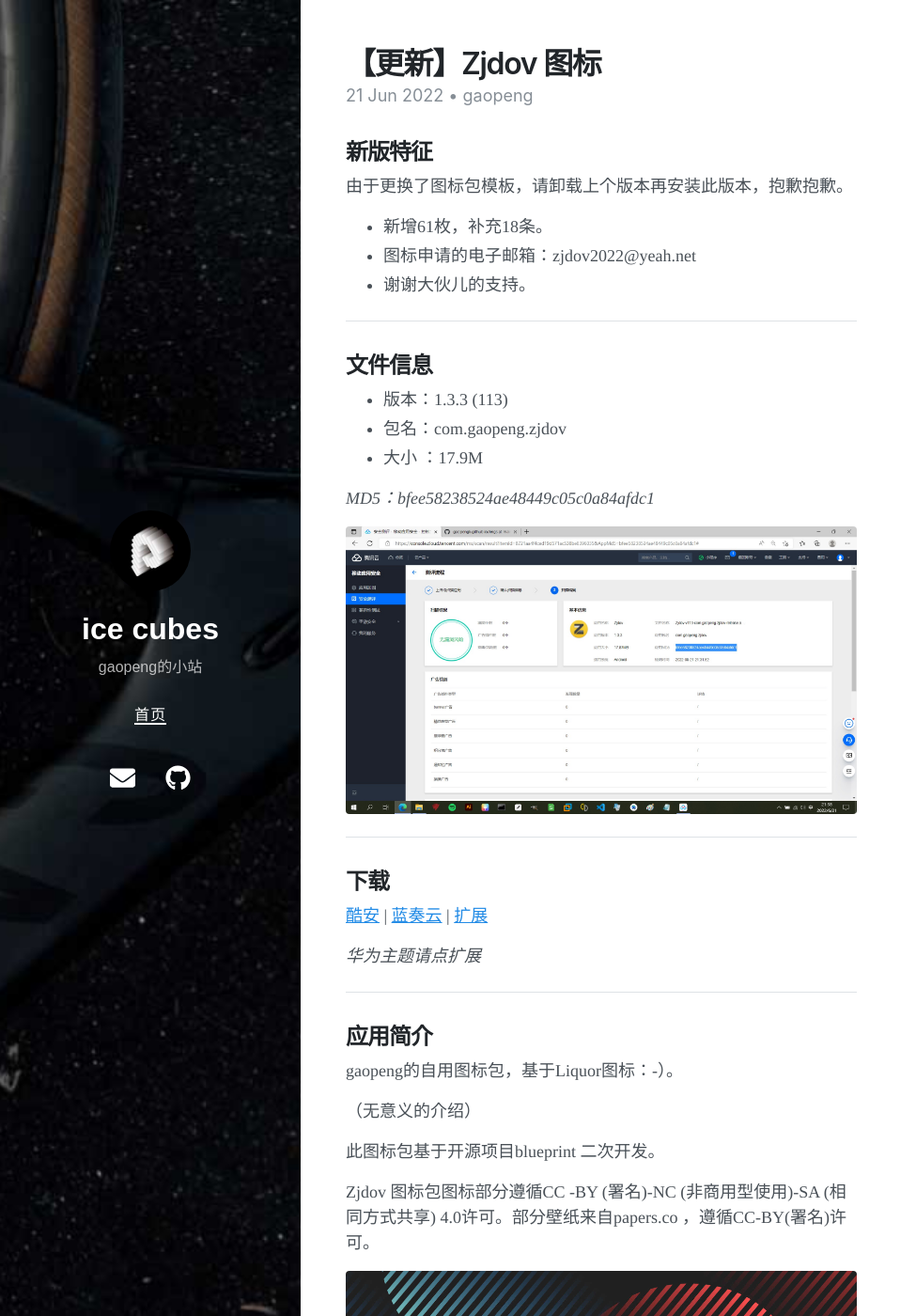
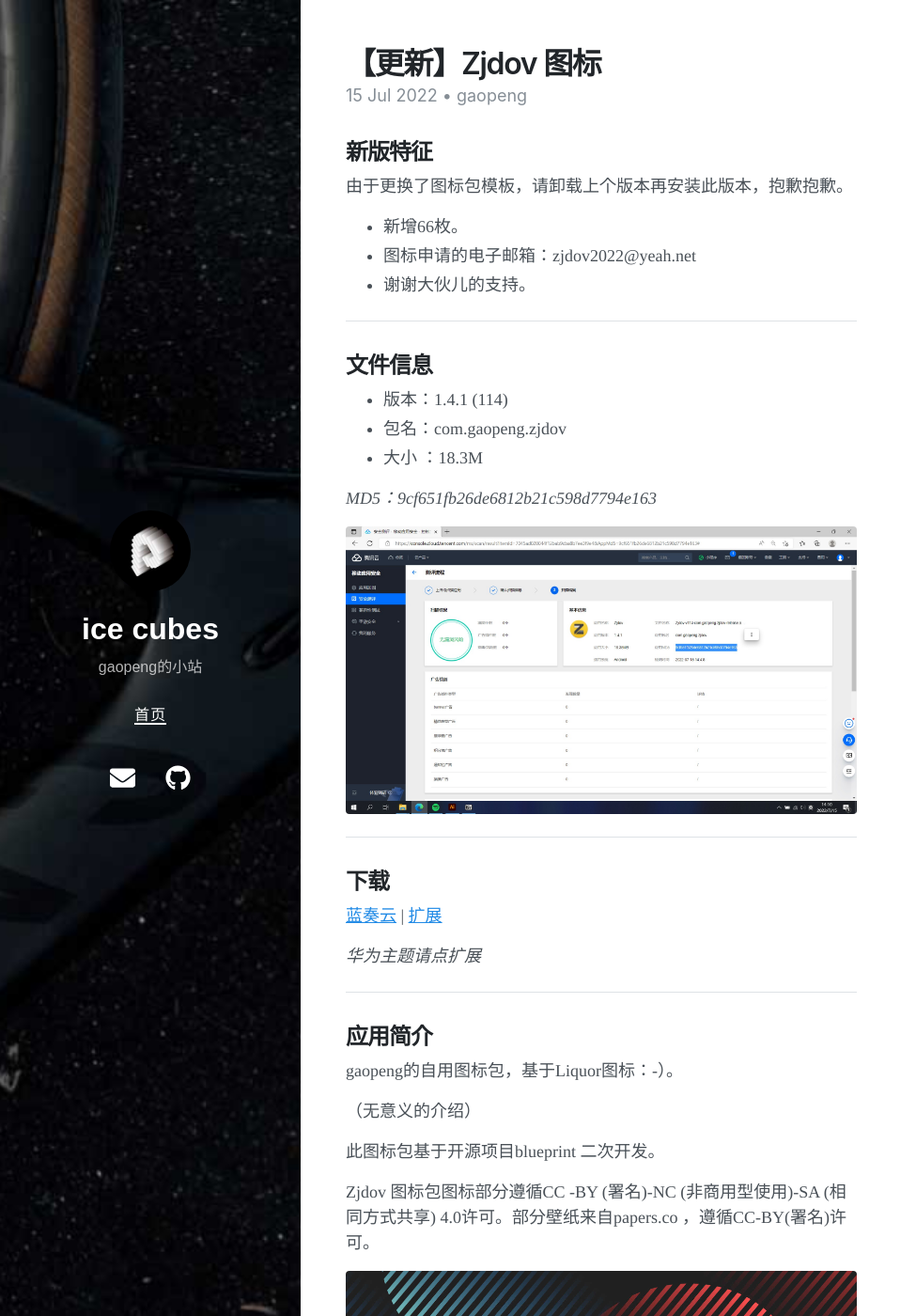
Before and after one commit to gaopengk/gaopengk.github.io, a Jekyll site: the page built from _posts/2022-07-15-【更新】Zjdov 图标.md, in a window 1280 px wide and 1400 px high. Shown: the whole window at 94% size, without its empty margins (0-975 px from the left). Built offline with Jekyll 4.4.1, drawn with Linux system fonts in a browser that asks for light colours; nearby versions of some CDN libraries.

Commit message:
Update 2022-07-15-【更新】Zjdov 图标.md

```diff
--- a/_posts/2022-06-21-【更新】Zjdov 图标.md
+++ b/_posts/2022-07-15-【更新】Zjdov 图标.md
@@ -1,32 +1,32 @@
 ---
 layout:     post
 title:      【更新】Zjdov 图标
-date:       2022-06-21 21:43 +0800
+date:       2022-07-15 14:25 +0800
 author:     gaopeng
 tags:       [图标包]
 ---
 ## 新版特征
 由于更换了图标包模板，请卸载上个版本再安装此版本，抱歉抱歉。
 
-- 新增61枚，补充18条。
+- 新增66枚。
 - 图标申请的电子邮箱：zjdov2022@yeah.net
 - 谢谢大伙儿的支持。
 
 ***
 
 ## 文件信息
-- 版本：1.3.3 (113)
+- 版本：1.4.1 (114)
 - 包名：com.gaopeng.zjdov
-- 大小 ：17.9M
+- 大小 ：18.3M
 
-_MD5：bfee58238524ae48449c05c0a84afdc1_
+_MD5：9cf651fb26de6812b21c598d7794e163_
 
-<img src="https://gaopengk.github.io/imgs/zjdov_1.3.3.jpg"  width="100%">
+<img src="https://gaopengk.github.io/imgs/zjdov_1.4.1.jpg"  width="100%">
 
 ***
 
 ## 下载
-<a href="https://www.coolapk.com/apk/com.gaopeng.zjdov" target="_blank">酷安</a> | <a href="https://wwu.lanzouq.com/ibB0F06qt82h" target="_blank">蓝奏云</a> | <a href="https://pan.baidu.com/s/1FFoHk-svhUl9yFi4FXfyVg"  target="_blank">扩展</a>
+<a href="https://wwu.lanzouq.com/i8IHx07ux8gf" target="_blank">蓝奏云</a> | <a href="https://pan.baidu.com/s/1FFoHk-svhUl9yFi4FXfyVg"  target="_blank">扩展</a>
 
 _华为主题请点扩展_
 
```
